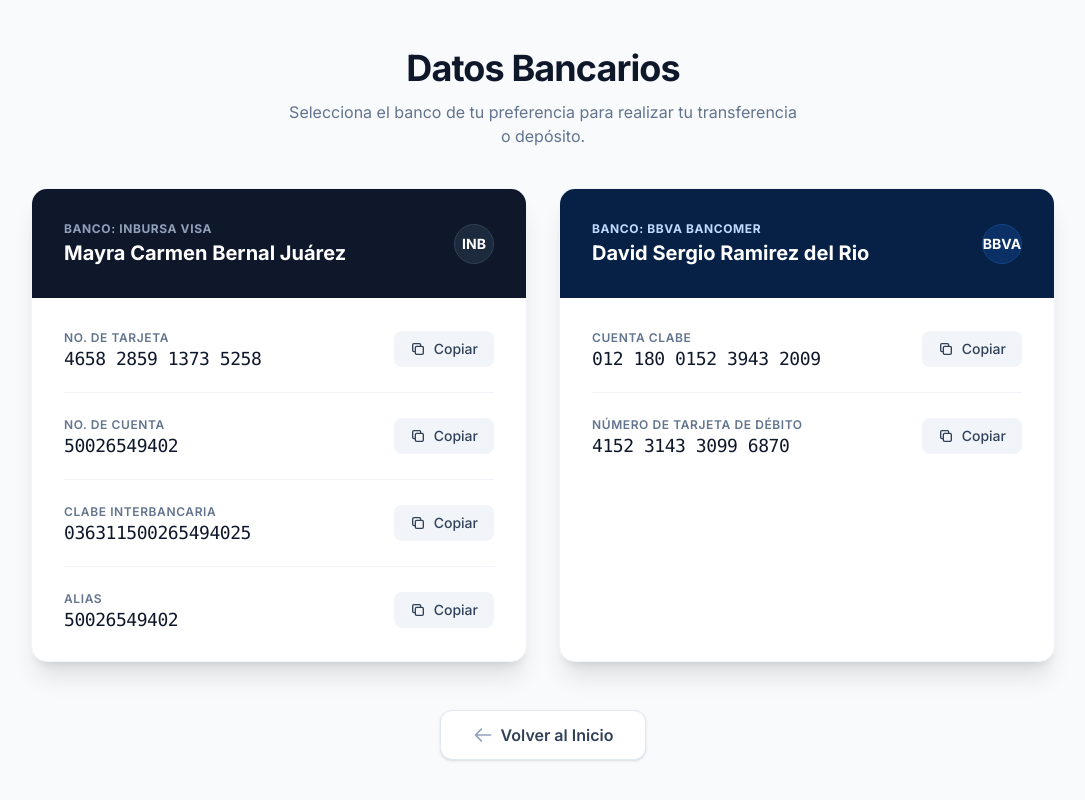
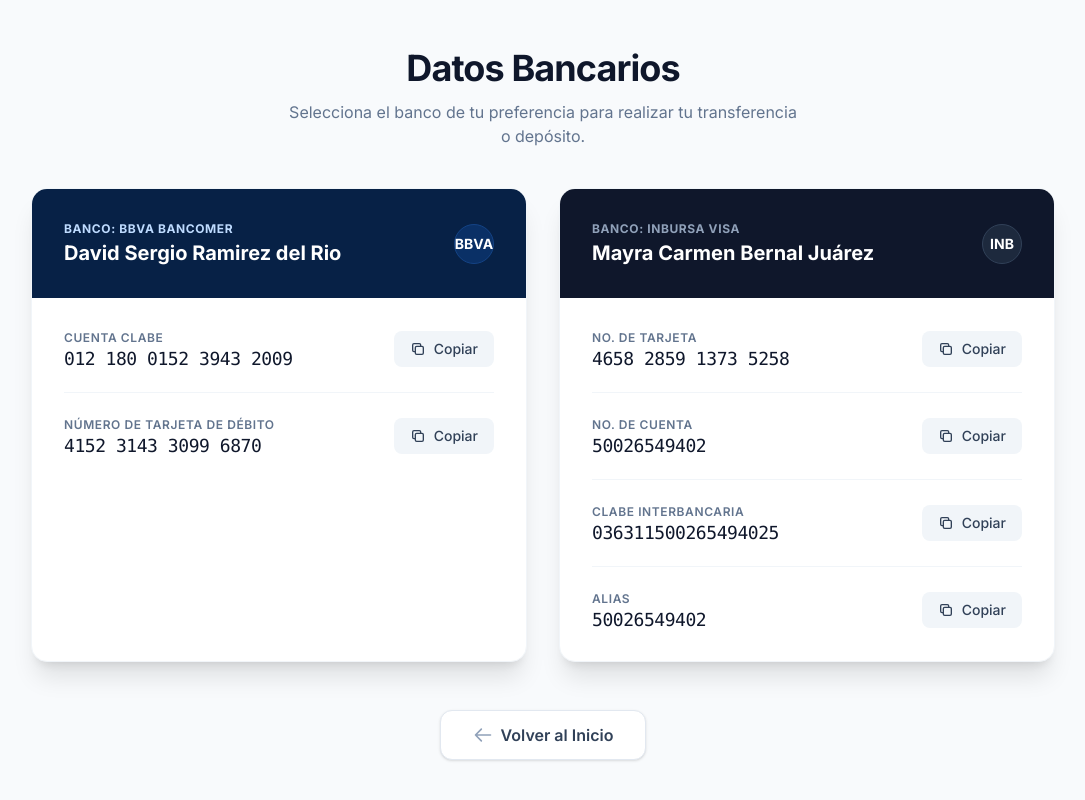
Before and after one commit to chuyAguilar/RaBe, a React (Vite) app: page /datos-bancarios in a window 1280 px wide. Shown: the top 800 px of the page, without its empty margins (97-1182 px from the left). Built offline with nearby package versions, Linux system fonts and the light colour scheme.

Commit message:
feat: update DatosBancarios page

```diff
--- a/src/pages/DatosBancarios.jsx
+++ b/src/pages/DatosBancarios.jsx
@@ -59,7 +59,31 @@
 			{/* Cards Container */}
 			<div className="w-full max-w-5xl grid grid-cols-1 lg:grid-cols-2 gap-8 mb-12">
 
-				{/* Inbursa Card */}
+				{/* BBVA Card — David (izquierda / primero en móvil) */}
+				<div className="bg-white rounded-2xl shadow-xl border border-slate-100 overflow-hidden flex flex-col transition-transform hover:-translate-y-1 duration-300">
+					{/* Card Header */}
+					<div className="bg-[#072146] p-6 md:p-8 flex items-center justify-between">
+						<div>
+							<p className="text-blue-200 tracking-wider text-[10px] md:text-xs font-bold uppercase mb-1">Banco: BBVA Bancomer</p>
+							<h2 className="text-lg md:text-xl font-bold text-white leading-tight">David Sergio Ramirez del Rio</h2>
+						</div>
+						{/* Subtle Bank Icon Indicator */}
+						<div className="h-10 w-10 bg-[#0A3066] rounded-full flex items-center justify-center border border-[#144385]">
+							<span className="text-white font-bold text-sm">BBVA</span>
+						</div>
+					</div>
+
+					{/* Card Body */}
+					<div className="p-6 md:p-8 flex-grow flex flex-col gap-6">
+						<DataRow label="Cuenta Clabe" value="012 180 0152 3943 2009" copyId="bbva-cuenta" />
+
+						<div className="border-t border-slate-100 pt-6">
+							<DataRow label="Número de Tarjeta de Débito" value="4152 3143 3099 6870" copyId="bbva-tarjeta" />
+						</div>
+					</div>
+				</div>
+
+				{/* Inbursa Card — Mayra (derecha / segundo en móvil) */}
 				<div className="bg-white rounded-2xl shadow-xl border border-slate-100 overflow-hidden flex flex-col transition-transform hover:-translate-y-1 duration-300">
 					{/* Card Header */}
 					<div className="bg-slate-900 p-6 md:p-8 flex items-center justify-between">
@@ -91,31 +115,6 @@
 					</div>
 				</div>
 
-				{/* BBVA Card */}
-				<div className="bg-white rounded-2xl shadow-xl border border-slate-100 overflow-hidden flex flex-col transition-transform hover:-translate-y-1 duration-300">
-					{/* Card Header - Note the BBVA Dark Blue shade (approx #072146) */}
-					<div className="bg-[#072146] p-6 md:p-8 flex items-center justify-between">
-						<div>
-							<p className="text-blue-200 tracking-wider text-[10px] md:text-xs font-bold uppercase mb-1">Banco: BBVA Bancomer</p>
-							<h2 className="text-lg md:text-xl font-bold text-white leading-tight">David Sergio Ramirez del Rio</h2>
-						</div>
-						{/* Subtle Bank Icon Indicator */}
-						<div className="h-10 w-10 bg-[#0A3066] rounded-full flex items-center justify-center border border-[#144385]">
-							<span className="text-white font-bold text-sm">BBVA</span>
-						</div>
-					</div>
-
-					{/* Card Body */}
-					<div className="p-6 md:p-8 flex-grow flex flex-col gap-6">
-						{/* In the image, the account number is formatted with spaces */}
-						<DataRow label="Cuenta Clabe" value="012 180 0152 3943 2009" copyId="bbva-cuenta" />
-
-						<div className="border-t border-slate-100 pt-6">
-							<DataRow label="Número de Tarjeta de Débito" value="4152 3143 3099 6870" copyId="bbva-tarjeta" />
-						</div>
-					</div>
-				</div>
-
 			</div>
 
 			{/* Back Button */}
```
